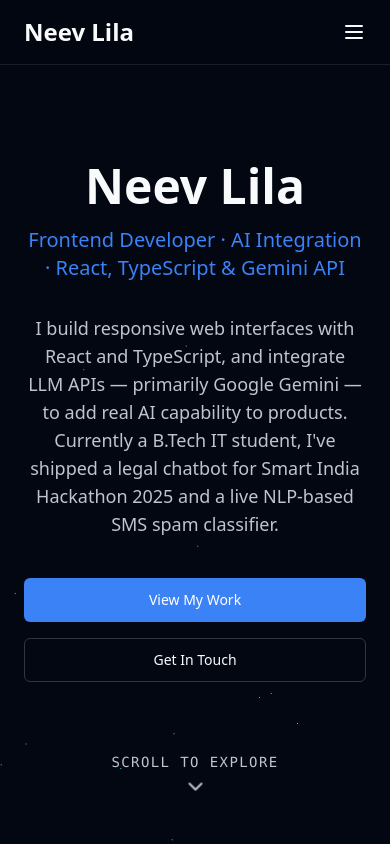
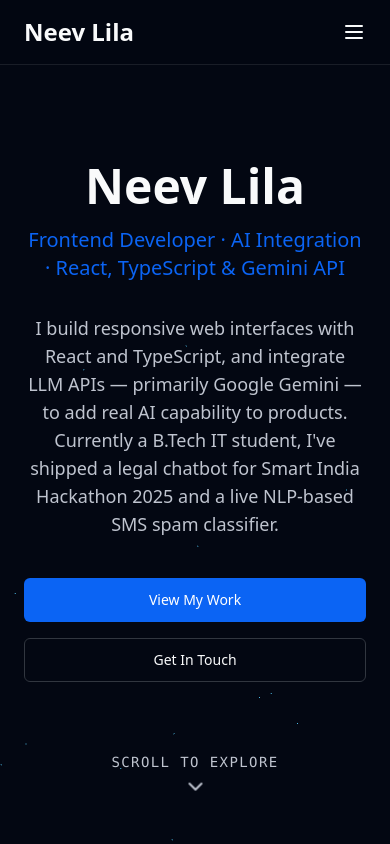
Before and after one commit to neevlila/Neev-Lila-portfolio, a React (Vite) app: page / in a window 390 px wide. Shown: the top 844 px of the page. Built offline with nearby package versions, Linux system fonts and the light colour scheme.

Commit message:
feat: implement responsive header and footer components with Tailwind CSS styling

```diff
--- a/index.html
+++ b/index.html
@@ -8,9 +8,6 @@
     <link rel="canonical" href="https://neevlila.vercel.app/" />
     <meta name="robots" content="index, follow" />
     <meta name="author" content="Neev Lila" />
-    <!-- Preconnect to external image CDNs so connections are ready before cert images load -->
-    <link rel="preconnect" href="https://img-wrapper.vercel.app" />
-    <link rel="preconnect" href="https://proxy-worker.old-credit-270e.workers.dev" crossorigin />
 
 
     <meta property="og:title" content="Neev Lila — Frontend Developer &amp; AI Integration" />
--- a/src/components/Footer.tsx
+++ b/src/components/Footer.tsx
@@ -35,10 +35,11 @@
               href={link.href}
               target="_blank"
               rel="noopener noreferrer"
+              aria-label={`Visit Neev Lila on ${link.title}`}
               className="text-muted-foreground hover:text-primary transition-colors"
               title={link.title}
             >
-              <link.icon size={24} />
+              <link.icon size={24} aria-hidden="true" />
             </a>
           ))}
         </div>
--- a/src/components/Header.tsx
+++ b/src/components/Header.tsx
@@ -33,6 +33,7 @@
               <button
                 key={link.id}
                 onClick={() => scrollToSection(link.id)}
+                aria-label={`Navigate to ${link.label} section`}
                 className="text-muted-foreground hover:text-primary transition-colors"
               >
                 {link.label}
@@ -57,6 +58,7 @@
                <button
                 key={link.id}
                 onClick={() => scrollToSection(link.id)}
+                aria-label={`Navigate to ${link.label} section`}
                 className="block text-muted-foreground hover:text-primary transition-colors"
               >
                 {link.label}
--- a/src/index.css
+++ b/src/index.css
@@ -13,7 +13,7 @@
     --popover: 224 71.4% 4.1%;
     --popover-foreground: 210 20% 98%;
 
-    --primary: 217.2 91.2% 59.8%; /* blue-500 */
+    --primary: 217.2 91.2% 50%; /* blue — darkened from 59.8% to hit WCAG 4.5:1 with white text */
     --primary-foreground: 0 0% 100%; /* pure white — ensures 4.5:1 ratio on blue-500 */
 
     --secondary: 220 13% 18%; /* slate-800 */
@@ -30,7 +30,7 @@
 
     --border: 220 13% 22%; /* slate-700 */
     --input: 220 13% 22%;
-    --ring: 217.2 91.2% 59.8%;
+    --ring: 217.2 91.2% 50%;
 
     --radius: 0.5rem;
   }
@@ -45,7 +45,7 @@
     --popover: 224 71.4% 4.1%;
     --popover-foreground: 210 20% 98%;
 
-    --primary: 217.2 91.2% 59.8%;
+    --primary: 217.2 91.2% 50%;
     --primary-foreground: 0 0% 100%;
 
     --secondary: 220 13% 18%;
@@ -62,7 +62,7 @@
 
     --border: 220 13% 22%;
     --input: 220 13% 22%;
-    --ring: 217.2 91.2% 59.8%;
+    --ring: 217.2 91.2% 50%;
   }
 }
 
```
